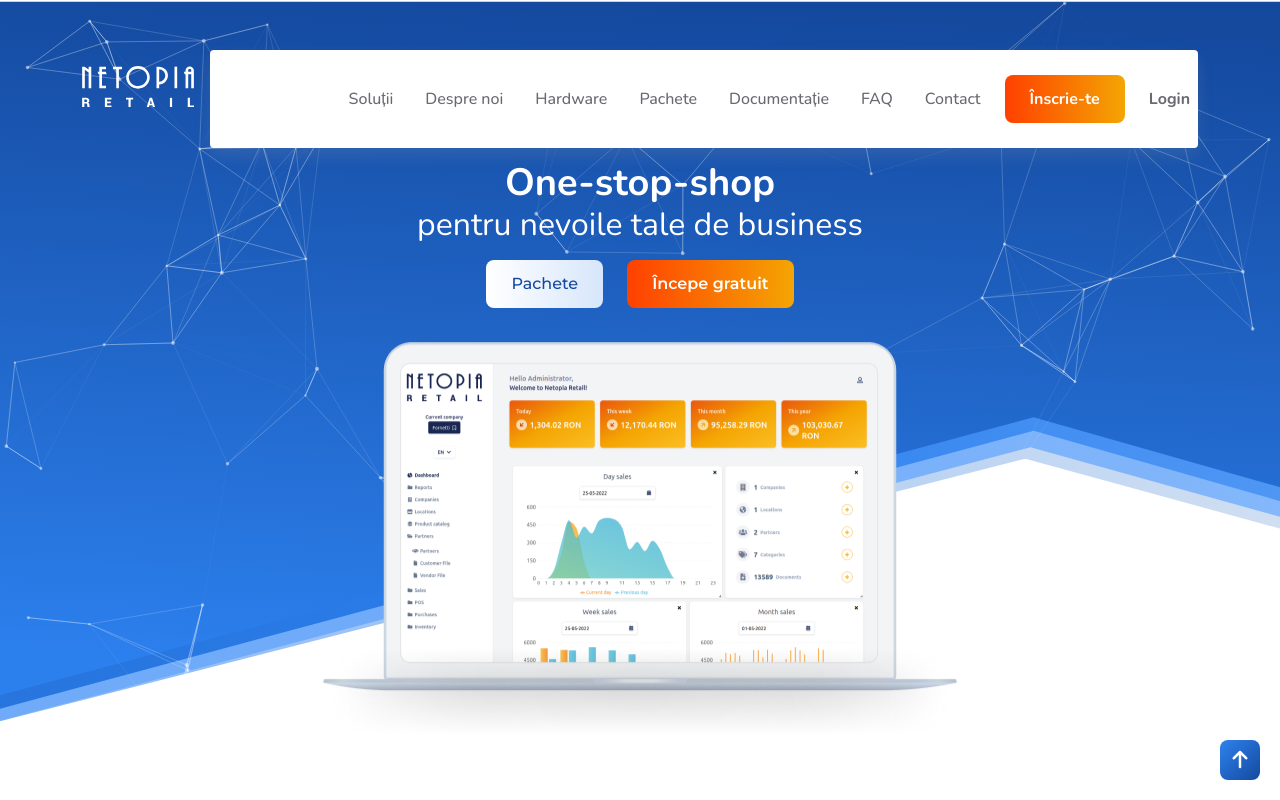
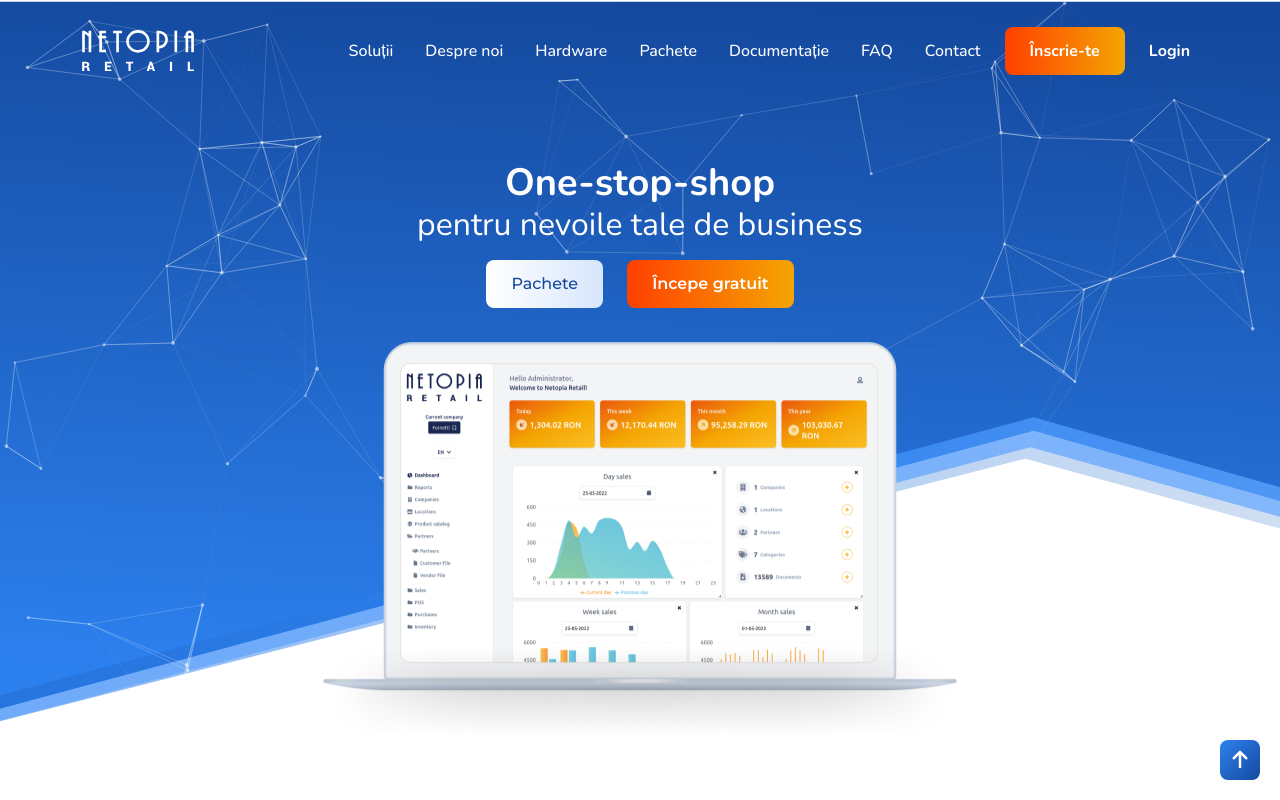
Before and after one commit to netopiaretail/netopiaretail.github.io, a React (Create React App) app: page / in a window 1280 px wide. Shown: the top 800 px of the page. Built offline with nearby package versions, Linux system fonts and the light colour scheme.

Commit message:
fix menu on mobile

```diff
--- a/src/styles/index.scss
+++ b/src/styles/index.scss
@@ -360,9 +360,11 @@
       width: 7rem;
     }
 
-    .navbar-collapse{
+    @media (max-width: 991px) {
+      .navbar-collapse {
         padding: 25px 0;
         margin-top: 25px;
+      }
     }
 
     .navbar-toggler {
@@ -479,6 +481,9 @@
     }
 
     &:not(.navbar-sticky) {
+      @media (max-width: 991px) {
+
+
         .navbar-collapse {
           -webkit-box-shadow: 0 .5rem 1rem $shadow-color;
           -moz-box-shadow: 0 .5rem 1rem $shadow-color;
@@ -488,6 +493,7 @@
 
           .nav-link:not(.btn) {
             color: $text-color !important;
+          }
         }
       }
     }
```
Lines whose indentation alone changed are shown as unchanged.
